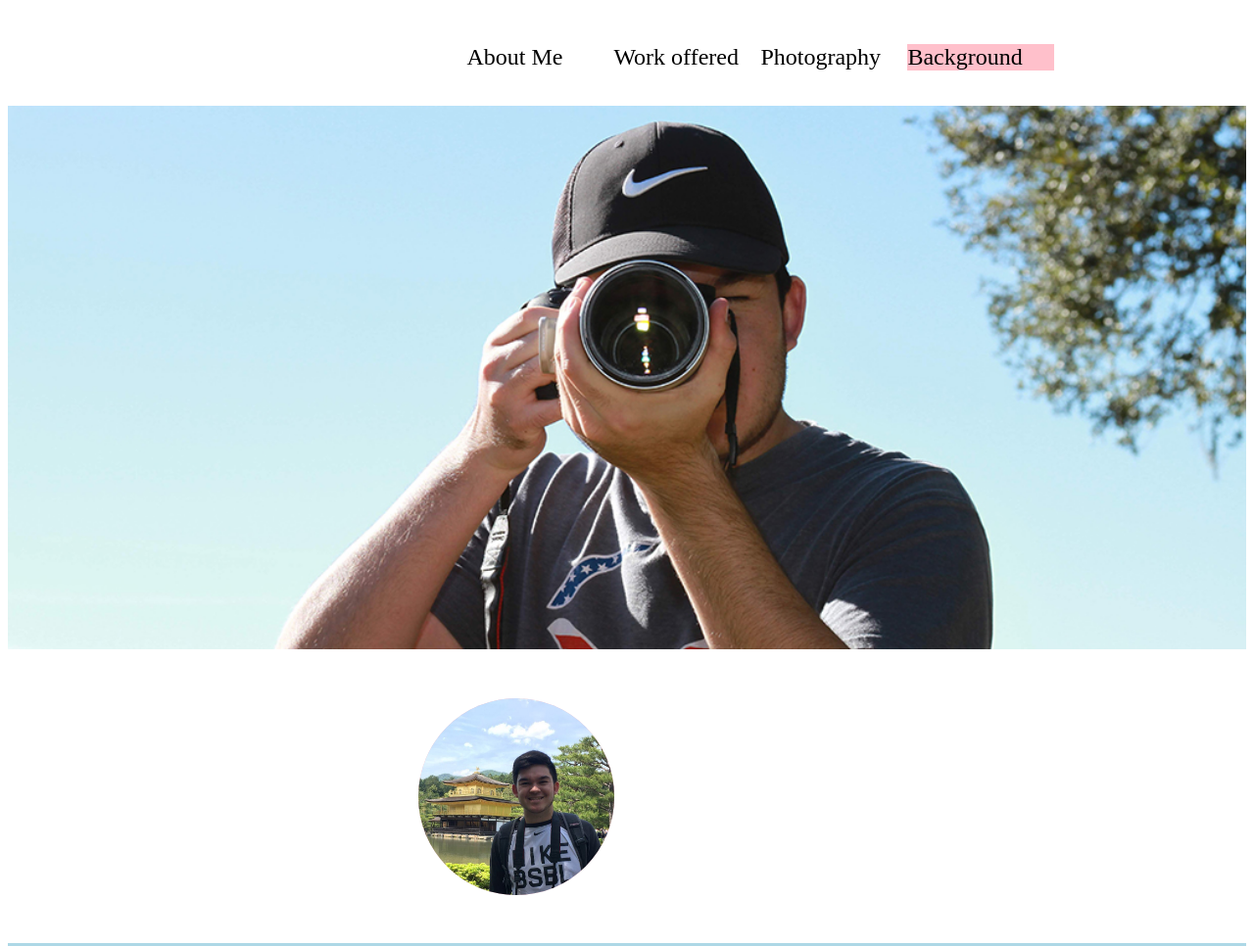
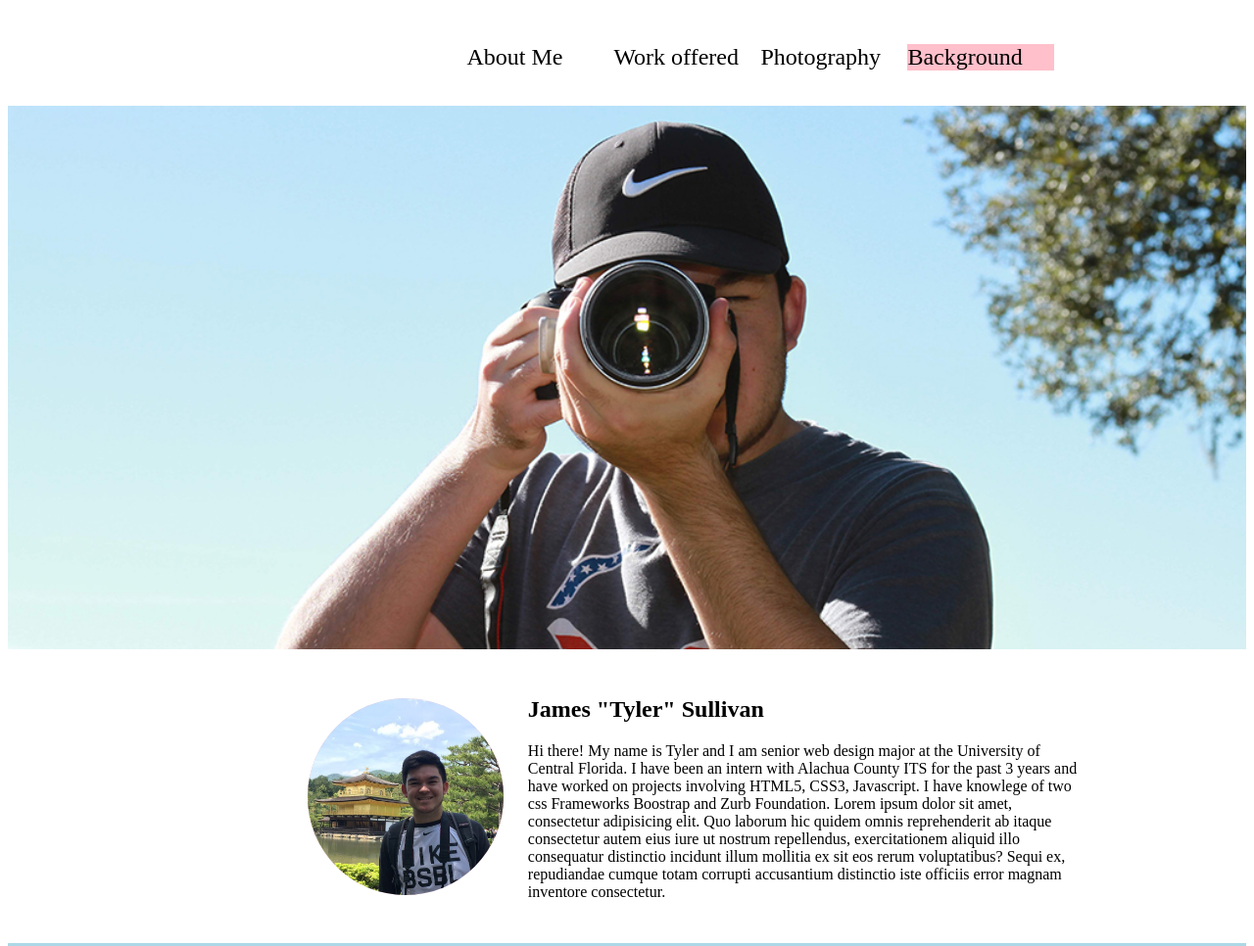
Before and after one commit to tylersullivan21/portfolio, a plain HTML site: page index.html in a window 1280 px wide. Shown: the top 966 px of the page at 98% size. Drawn offline with Linux system fonts and the light colour scheme.

Commit message:
built about me section

```diff
--- a/css/port.css
+++ b/css/port.css
@@ -60,11 +60,9 @@
   }
   .about-me{
     grid-area: about-me;
-
-    display:grid;
-    grid-template-columns: 20% 1fr 2% 1fr 20%;
-    grid-template-areas:
-      ". self-pic . about-text ."
+    display: grid;
+    grid-template-columns: 15% 25% 2% 45% 15%;
+    grid-template-areas: ". self-pic . about-text .";
   }
 .self-pic{
   grid-area: self-pic;
@@ -74,8 +72,10 @@
   justify-self: end;
   align-self: center;
 }
+
 .about-text{
     grid-area: about-text;
+    align-self: center;
 
 }
   .work-offered{
--- a/index.html
+++ b/index.html
@@ -31,7 +31,10 @@
 
         <img src="img/headshot-crop.jpg" alt="" class="self-pic">
 
-        <div class="about-text"></div>
+        <div class="about-text">
+            <h2>James "Tyler" Sullivan</h2>
+            <p>Hi there! My name is Tyler and I am senior web design major at the University of Central Florida. I have been an intern with Alachua County ITS for the past 3 years and have worked on projects involving HTML5, CSS3, Javascript. I have knowlege of two css Frameworks Boostrap and Zurb Foundation. Lorem ipsum dolor sit amet, consectetur adipisicing elit. Quo laborum hic quidem omnis reprehenderit ab itaque consectetur autem eius iure ut nostrum repellendus, exercitationem aliquid illo consequatur distinctio incidunt illum mollitia ex sit eos rerum voluptatibus? Sequi ex, repudiandae cumque totam corrupti accusantium distinctio iste officiis error magnam inventore consectetur.</p>
+        </div>
 
     </div>
 
```
